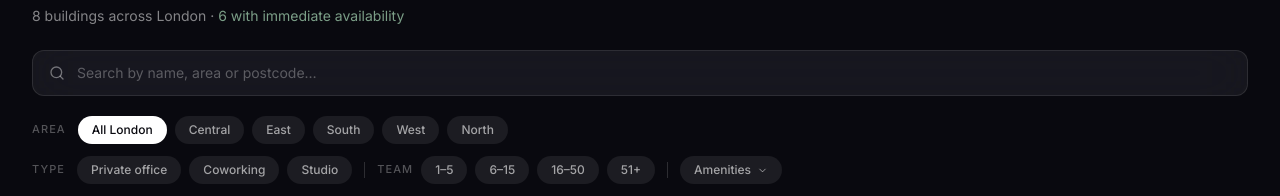
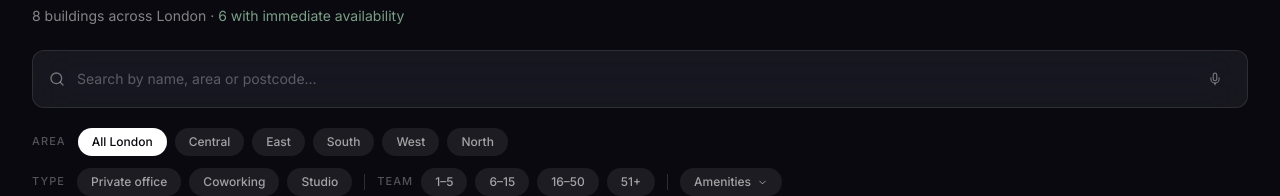
Before and after one commit to jaselmehta-afk/workspace, a Next.js app: page /spaces in a window 1280 px wide. Shown: the part 162-358 px from the top of the page. Built offline with nearby package versions, Linux system fonts and the light colour scheme.

Commit message:
Add voice search to spaces listing search bar
Uses Web Speech API (same pattern as hero), en-GB locale, interim
results populate the field in real-time, mic button glows orange
while listening. Falls back gracefully on unsupported browsers.

https://claude.ai/code/session_01VB1mpdrAR2aTxTY1wzSBgo

```diff
--- a/src/app/spaces/SpacesClient.tsx
+++ b/src/app/spaces/SpacesClient.tsx
@@ -7,7 +7,11 @@ import { useSearchParams } from "next/navigation";
 import {
   Search, MapPin, X, Star, ArrowRight, Grid3X3, List, Map,
   Scale, TrendingUp, ArrowUpDown, ChevronDown, ChevronUp,
+  Mic, MicOff,
 } from "lucide-react";
+
+// eslint-disable-next-line @typescript-eslint/no-explicit-any
+type SR = new () => any;
 import { spaces, Space, Area, amenityOptions } from "@/data/spaces";
 import FavouriteButton from "@/components/FavouriteButton";
 import ShareButton from "@/components/ShareButton";
@@ -57,6 +61,37 @@ function SpacesInner() {
   const [viewMode, setViewMode] = useState<"grid" | "list" | "map">("grid");
   const [sortBy, setSortBy] = useState("recommended");
   const [mapActiveId, setMapActiveId] = useState<string | null>(null);
+  const [listening, setListening] = useState(false);
+  const [voiceSupported, setVoiceSupported] = useState(false);
+  const recognitionRef = useRef<InstanceType<SR> | null>(null);
+
+  useEffect(() => {
+    const w = window as Window & { SpeechRecognition?: SR; webkitSpeechRecognition?: SR };
+    setVoiceSupported(!!(w.SpeechRecognition || w.webkitSpeechRecognition));
+  }, []);
+
+  const startVoice = useCallback(() => {
+    const w = window as Window & { SpeechRecognition?: SR; webkitSpeechRecognition?: SR };
+    const SpeechRecognition = w.SpeechRecognition || w.webkitSpeechRecognition;
+    if (!SpeechRecognition) return;
+    if (listening) { recognitionRef.current?.stop(); setListening(false); return; }
+    const recognition = new SpeechRecognition();
+    recognitionRef.current = recognition;
+    recognition.lang = "en-GB";
+    recognition.interimResults = true;
+    recognition.continuous = false;
+    // eslint-disable-next-line @typescript-eslint/no-explicit-any
+    recognition.onresult = (e: any) => {
+      // eslint-disable-next-line @typescript-eslint/no-explicit-any
+      const transcript = Array.from(e.results).map((r: any) => r[0].transcript).join("");
+      setSearch(transcript);
+      if (e.results[0].isFinal) setListening(false);
+    };
+    recognition.onerror = () => setListening(false);
+    recognition.onend = () => setListening(false);
+    recognition.start();
+    setListening(true);
+  }, [listening]);
 
   useEffect(() => {
     setSearch(searchParams.get("location") || "");
@@ -142,6 +177,23 @@ function SpacesInner() {
               {search && (
                 <button onClick={() => setSearch("")} className="text-white/30 hover:text-white/60 transition-colors">
                   <X size={14} />
+                </button>
+              )}
+              {voiceSupported && (
+                <button
+                  onClick={startVoice}
+                  aria-label={listening ? "Stop listening" : "Search by voice"}
+                  className={`flex items-center justify-center w-8 h-8 rounded-xl transition-all duration-200 shrink-0 ${
+                    listening
+                      ? "bg-[#E8622A] text-white shadow-[0_0_16px_rgba(232,98,42,0.5)]"
+                      : "text-white/40 hover:text-white hover:bg-white/10"
+                  }`}
+                >
+                  {listening ? (
+                    <MicOff size={14} />
+                  ) : (
+                    <Mic size={14} />
+                  )}
                 </button>
               )}
             </div>
```
